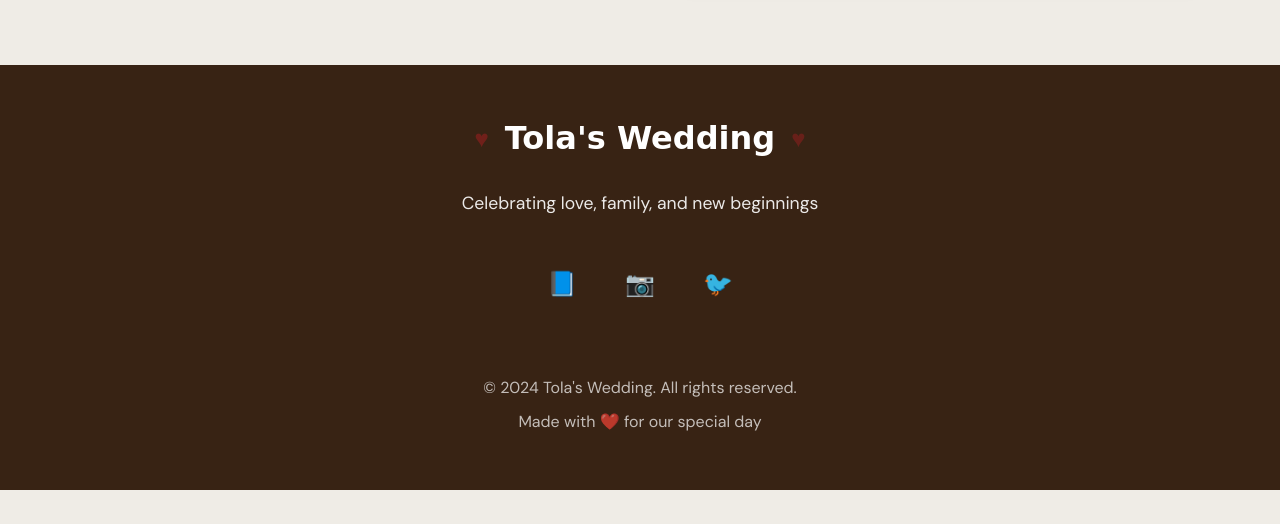
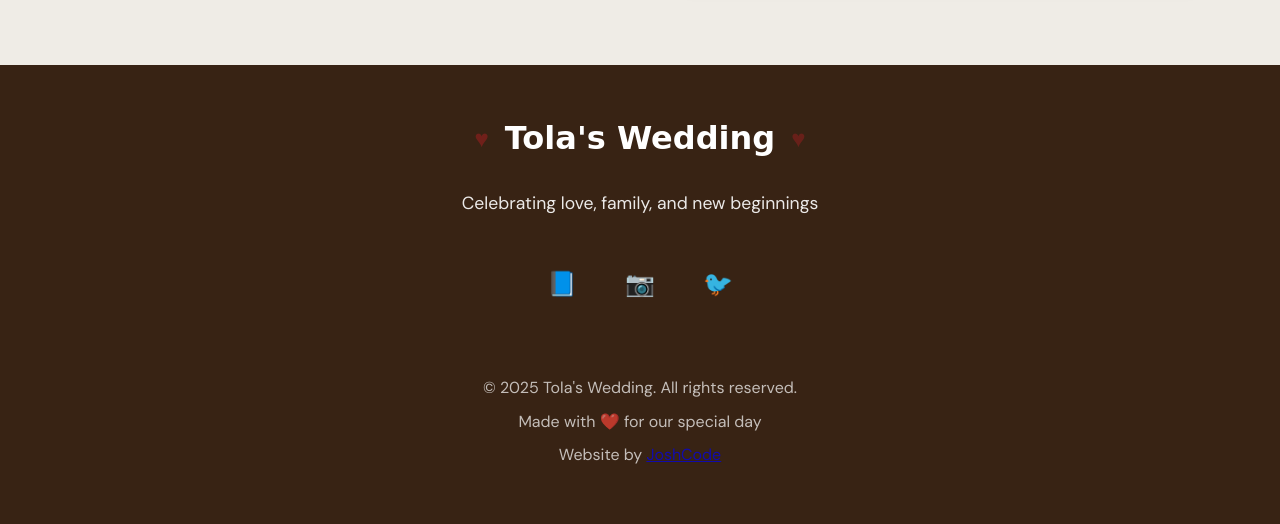
Before and after one commit to Ayomiposy/Tola-s_Wedding_2, a plain HTML site: page index.html in a window 1280 px wide. Shown: the part 5200-5724 px from the top of the page. Before the commit the page ends 5690 px from the top, so only its background shows below. Drawn offline with nearby package versions, Linux system fonts and the light colour scheme; a web font is replaced by a local one.

Commit message:
modified index.html file

```diff
--- a/index.html
+++ b/index.html
@@ -269,8 +269,9 @@
                 </div>
 
                 <div class="footer-bottom">
-                    <p>&copy; 2024 Tola's Wedding. All rights reserved.</p>
+                    <p>&copy; 2025 Tola's Wedding. All rights reserved.</p>
                     <p>Made with ❤️ for our special day</p>
+                    <p>Website by <a href="https://ayomiposy.github.io/Portfolio/index.html">JoshCode</a></p>
                 </div>
             </div>
         </div>
```
